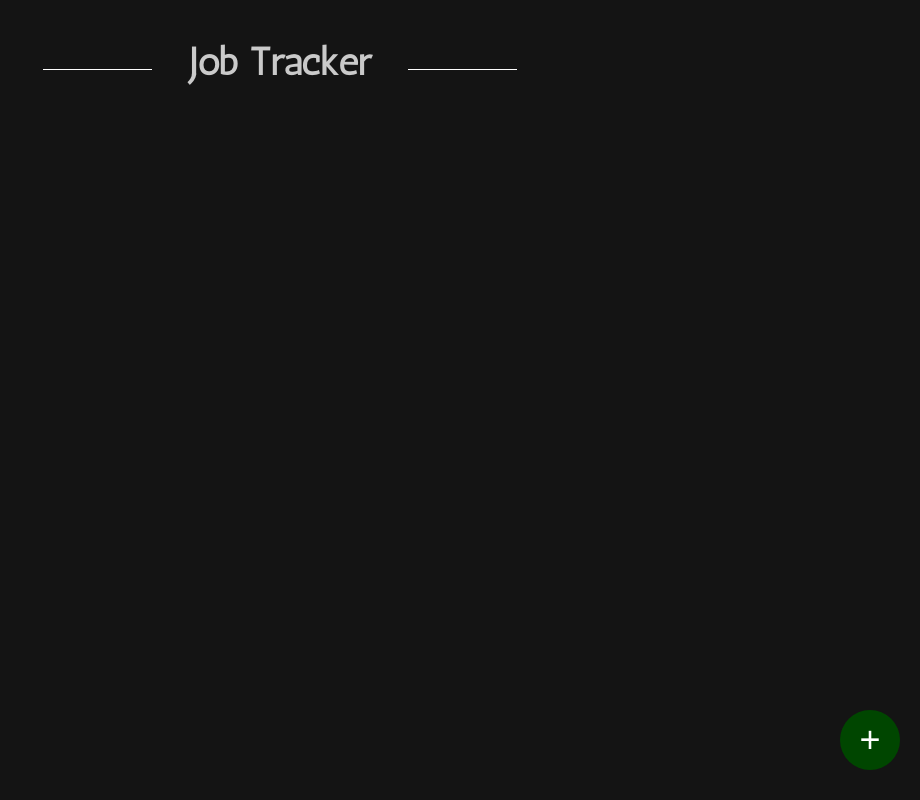
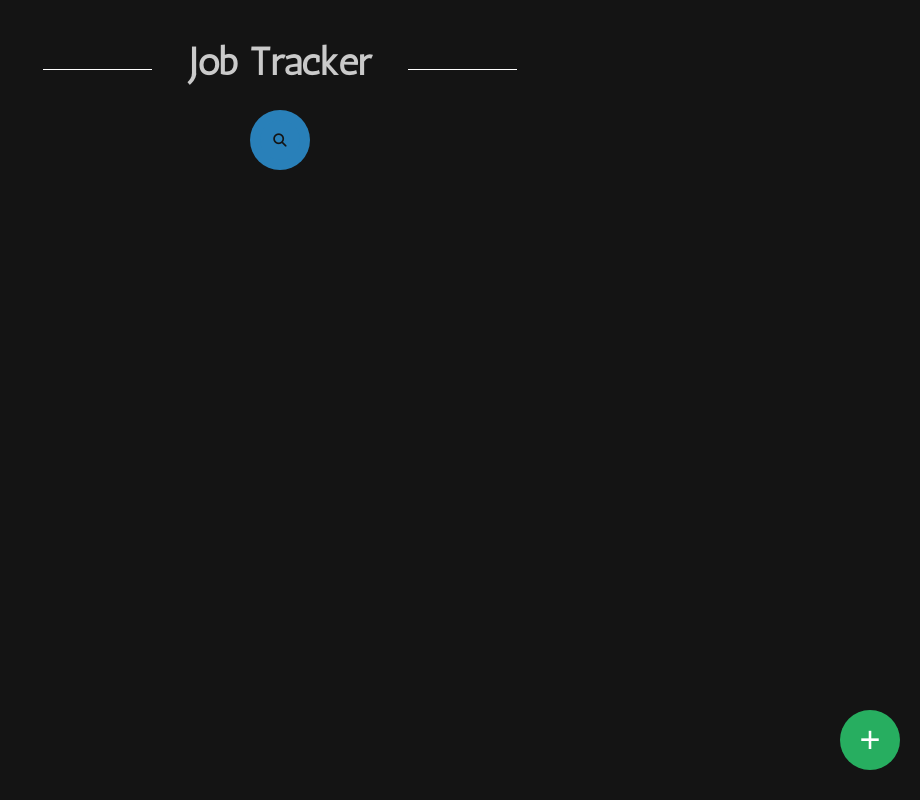
Before and after one commit to Alex-Lalov/jobTracker, a React (Create React App) app in the folder react_track/: page / in a window 1280 px wide. Shown: the whole page, without its empty margins (360-1280 px from the left). Built offline with nearby package versions, Linux system fonts and the light colour scheme.

Commit message:
Added ability to search entries

```diff
--- a/react_track/public/index.html
+++ b/react_track/public/index.html
@@ -3,6 +3,7 @@
   <head>
     <title>Job Tracker</title>
     <meta charset="utf-8" />
+    <script src="https://kit.fontawesome.com/20fd67f554.js" crossorigin="anonymous"></script>
     <meta name="viewport" content="width=device-width, initial-scale=1" />
     <meta name="theme-color" content="#000000" />
     <meta
--- a/react_track/src/App.css
+++ b/react_track/src/App.css
@@ -21,6 +21,10 @@ body {
   justify-content: center;
   position: relative;
   width: 100%;
+}
+
+.banner {
+  margin-bottom: 20px;
 }
 
 .h1-title {
@@ -199,7 +203,7 @@ button.add-button {
   width: 60px;
   height: 60px;
   border-radius: 50%;
-  background: rgb(0, 70, 0);
+  background: #27ae60;
   color: white;
   font-size: 36px;
   display: flex;
--- a/react_track/src/App.js
+++ b/react_track/src/App.js
@@ -2,10 +2,12 @@ import React, { useState, useEffect } from 'react';
 import Entry from './Entry';
 import EntryForm from './EntryForm';
 import EntryList from './EntryList';
+import SearchBar from './SearchBar';
 import './App.css';
 
 
 function App() {
+  //Use State Hooks (entries, entry, searchterm, overlay)
   const [entries, setEntries] = useState([]);
   const [newEntry, setNewEntry] = useState({
     company: '',
@@ -13,19 +15,23 @@ function App() {
     description: '',
     status: 'Applied'
   });
-
+  const [searchTerm, setSearchTerm] = useState('');
   const [isOverlayOpen, setIsOverlayOpen] = useState(false);
 
+  //Use Effect Hooks Load and Store
   useEffect(() => {
     const savedEntries = localStorage.getItem('entries');
     if (savedEntries){
       setEntries(JSON.parse(savedEntries))
     }
   }, []);
-
   useEffect(() => {
     localStorage.setItem('entries', JSON.stringify(entries));
   }, [entries])
+
+  const filteredEntries = entries.filter(entry =>
+    entry.job_title.toLowerCase().includes(searchTerm.toLowerCase()) || entry.company.toLowerCase().includes(searchTerm.toLowerCase())
+  );
 
   const handleAddEntry = (e) => {
     e.preventDefault();
@@ -59,9 +65,11 @@ function App() {
       <div className='flex-container'>
         <h1 className='h1-title'> Job Tracker </h1>
       </div>
-      <br />
+      <div className='flex-container banner'>
+        <SearchBar setSearchTerm={setSearchTerm} searchTerm={searchTerm}/>
+      </div>
       <div className='cards-body'>
-        <EntryList entries={entries} handleToggle={handleToggle} handleDelete={handleDelete}/>
+        <EntryList entries={filteredEntries} handleToggle={handleToggle} handleDelete={handleDelete}/>
       </div>
       <div className='form'>
         <button className='circular-button' onClick={() => setIsOverlayOpen(!isOverlayOpen)}>+</button>
--- /dev/null
+++ b/react_track/src/SearchBar.css
@@ -0,0 +1,41 @@
+.search-box {
+    background: #2980b9;
+    border-radius: 40px;
+    padding: 10px;
+}
+
+.search-box:hover > .search-txt{
+    width:240px;
+    padding: 0 6px;
+}
+
+.search-box:hover > .search-btn{
+    background: white;
+}
+
+.search-btn {
+    color: rgb(20,20,20);
+    float: right;
+    width: 40px;
+    height: 40px;
+    border-radius: 50%;
+    background: #2980b9;
+    display: flex;
+    justify-content: center;
+    align-items: center;
+    transition: 0.6s;
+    pointer-events: none;
+}
+
+.search-txt {
+    border: none;
+    background: none;
+    outline: none;
+    float: left;
+    padding: 0;
+    color: white;
+    font-size: 16px;
+    transition: 0.6s;
+    line-height: 40px;
+    width: 0px;
+}
--- /dev/null
+++ b/react_track/src/SearchBar.js
@@ -0,0 +1,16 @@
+import './SearchBar.css';
+
+function SearchBar({ setSearchTerm, searchTerm }){
+
+    return (
+        <div className="search-box">
+            <input className="search-txt" type="text" name="" placeholder="Search..." onChange={(e) => setSearchTerm(e.target.value)}/>
+            <button className='search-btn'>
+                <i className='fas fa-search'></i>
+            </button>
+        </div>
+    )
+
+}
+
+export default SearchBar;
```
